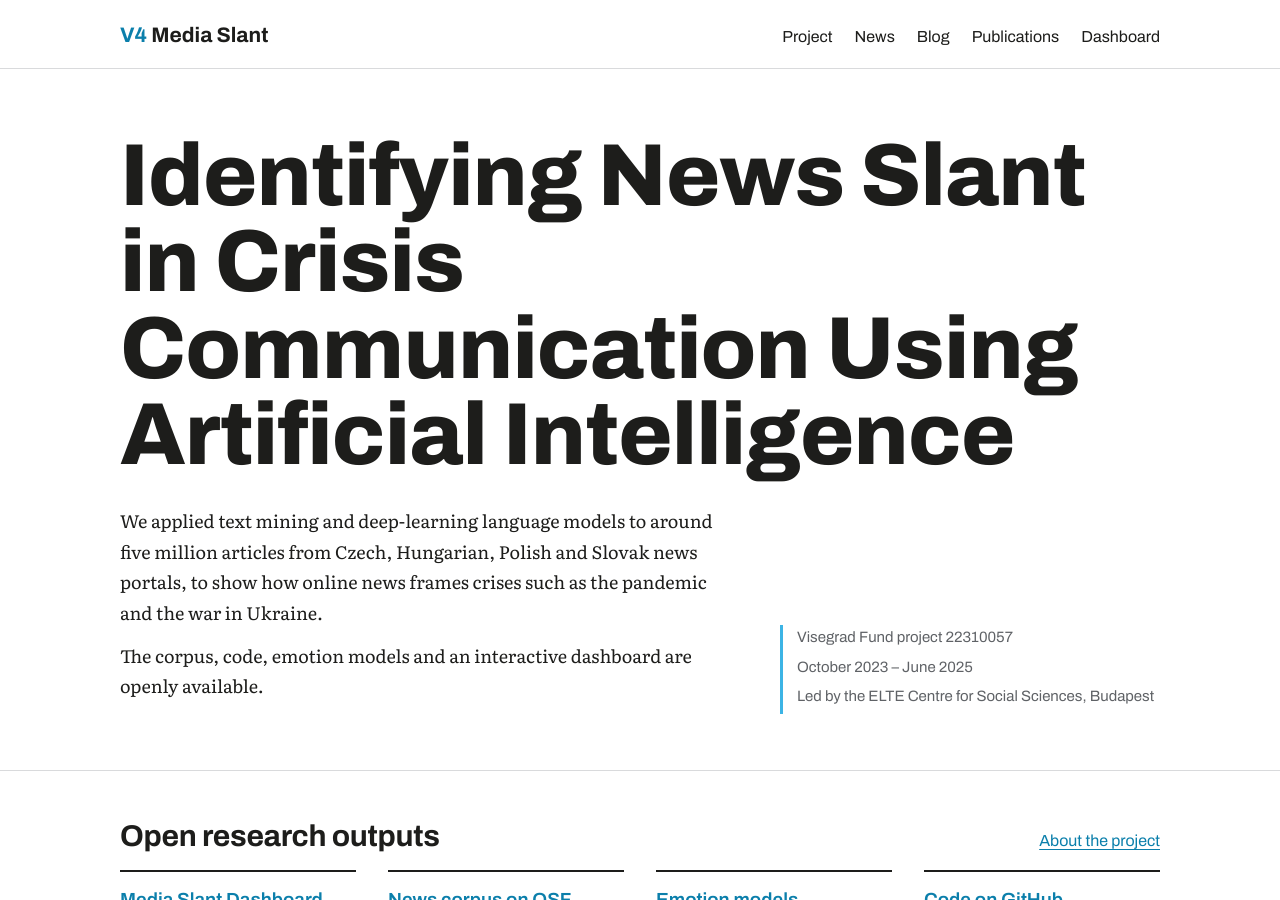
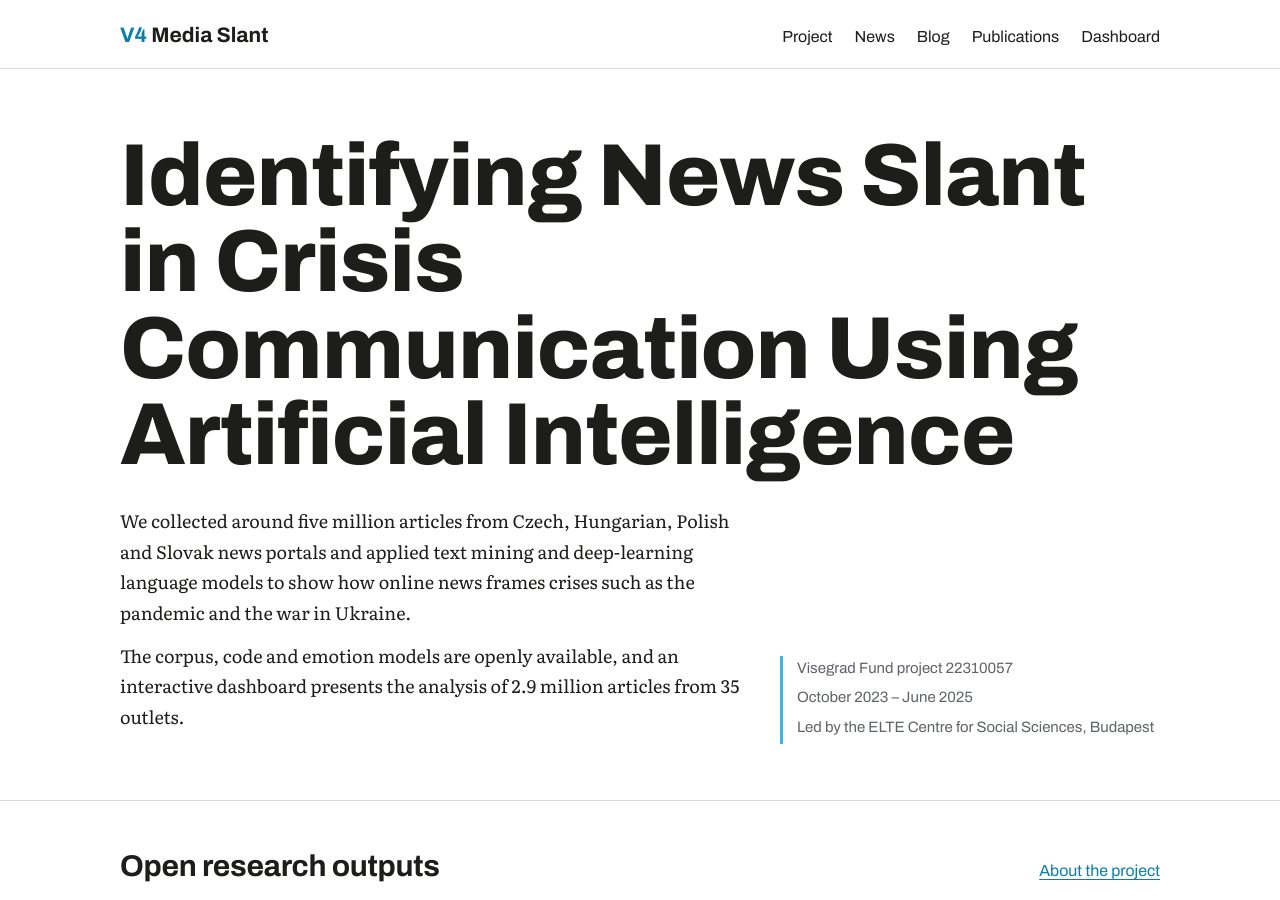
Before and after one commit to ringorsolya/v4slant-site, a Jekyll site: the page built from index.html, in a window 1280 px wide and 900 px high. Built offline with Jekyll 4.4.1, drawn with Linux system fonts in a browser that asks for light colours.

Commit message:
Clarify corpus size vs. dashboard coverage
Co-Authored-By: Claude Opus 5.5 <noreply@anthropic.com>
Claude-Session: https://claude.ai/code/session_013xfZbvasC9FqKPGGKo9KJJ

```diff
--- a/index.html
+++ b/index.html
@@ -6,8 +6,8 @@ layout: default
     <h1>{{ site.long_title }}</h1>
     <div class="hero-text">
       <div>
-        <p>We applied text mining and deep-learning language models to around five million articles from Czech, Hungarian, Polish and Slovak news portals, to show how online news frames crises such as the pandemic and the war in Ukraine.</p>
-        <p>The corpus, code, emotion models and an interactive dashboard are openly available.</p>
+        <p>We collected around five million articles from Czech, Hungarian, Polish and Slovak news portals and applied text mining and deep-learning language models to show how online news frames crises such as the pandemic and the war in Ukraine.</p>
+        <p>The corpus, code and emotion models are openly available, and an interactive dashboard presents the analysis of 2.9 million articles from 35 outlets.</p>
       </div>
       <ul class="hero-facts">
         <li>Visegrad Fund project 22310057</li>
```
Also changed, not shown: about.md (+1 -1 lines).
